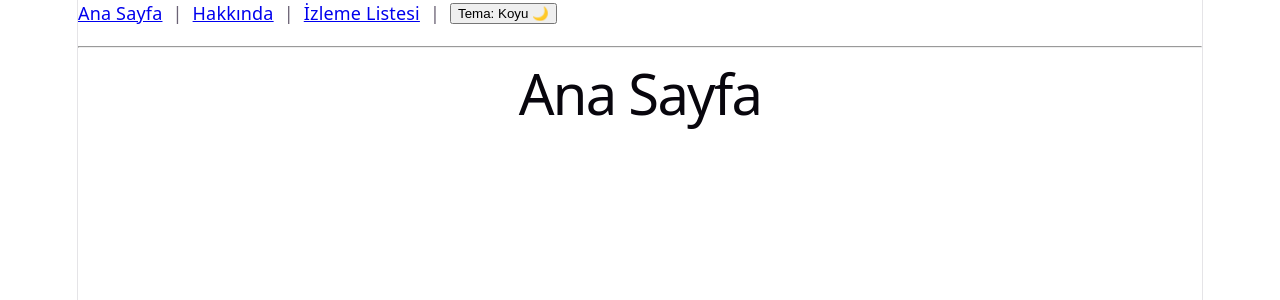
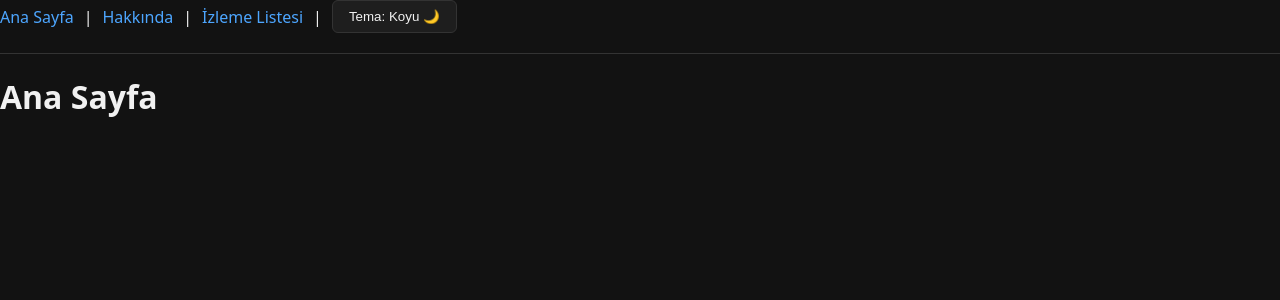
Before and after one commit to Elif-Gokce/flim-dizi-liste, a React (Vite) app: page / in a window 1280 px wide. Shown: the top 300 px of the page. Built offline with nearby package versions, Linux system fonts and the light colour scheme.

Commit message:
index.css dosyasına açık/koyu tema renk değişkenleri eklendi

```diff
--- a/src/index.css
+++ b/src/index.css
@@ -1,111 +1,49 @@
+/* Açık Tema Varsayılan Değerleri */
 :root {
-  --text: #6b6375;
-  --text-h: #08060d;
-  --bg: #fff;
-  --border: #e5e4e7;
-  --code-bg: #f4f3ec;
-  --accent: #aa3bff;
-  --accent-bg: rgba(170, 59, 255, 0.1);
-  --accent-border: rgba(170, 59, 255, 0.5);
-  --social-bg: rgba(244, 243, 236, 0.5);
-  --shadow:
-    rgba(0, 0, 0, 0.1) 0 10px 15px -3px, rgba(0, 0, 0, 0.05) 0 4px 6px -2px;
-
-  --sans: system-ui, 'Segoe UI', Roboto, sans-serif;
-  --heading: system-ui, 'Segoe UI', Roboto, sans-serif;
-  --mono: ui-monospace, Consolas, monospace;
-
-  font: 18px/145% var(--sans);
-  letter-spacing: 0.18px;
-  color-scheme: light dark;
-  color: var(--text);
-  background: var(--bg);
-  font-synthesis: none;
-  text-rendering: optimizeLegibility;
-  -webkit-font-smoothing: antialiased;
-  -moz-osx-font-smoothing: grayscale;
-
-  @media (max-width: 1024px) {
-    font-size: 16px;
-  }
+  --bg-color: #ffffff;
+  --text-color: #1a1a1a;
+  --card-bg: #f4f4f9;
+  --link-color: #0066cc;
+  --border-color: #e0e0e0;
 }
 
-@media (prefers-color-scheme: dark) {
-  :root {
-    --text: #9ca3af;
-    --text-h: #f3f4f6;
-    --bg: #16171d;
-    --border: #2e303a;
-    --code-bg: #1f2028;
-    --accent: #c084fc;
-    --accent-bg: rgba(192, 132, 252, 0.15);
-    --accent-border: rgba(192, 132, 252, 0.5);
-    --social-bg: rgba(47, 48, 58, 0.5);
-    --shadow:
-      rgba(0, 0, 0, 0.4) 0 10px 15px -3px, rgba(0, 0, 0, 0.25) 0 4px 6px -2px;
-  }
-
-  #social .button-icon {
-    filter: invert(1) brightness(2);
-  }
+/* Koyu Tema Değerleri */
+[data-theme='dark'] {
+  --bg-color: #121212;
+  --text-color: #f1f1f1;
+  --card-bg: #1e1e1e;
+  --link-color: #4da6ff;
+  --border-color: #333333;
 }
 
-#root {
-  width: 1126px;
-  max-width: 100%;
-  margin: 0 auto;
-  text-align: center;
-  border-inline: 1px solid var(--border);
-  min-height: 100svh;
-  display: flex;
-  flex-direction: column;
-  box-sizing: border-box;
+/* Tüm Sayfaya Renklerin Uygulanması */
+body {
+  background-color: var(--bg-color);
+  color: var(--text-color);
+  margin: 0;
+  font-family: system-ui, -apple-system, BlinkMacSystemFont, 'Segoe UI', Roboto, sans-serif;
+  transition: background-color 0.3s ease, color 0.3s ease;
 }
 
-body {
-  margin: 0;
+a {
+  color: var(--link-color);
+  text-decoration: none;
 }
 
-h1,
-h2 {
-  font-family: var(--heading);
-  font-weight: 500;
-  color: var(--text-h);
+a:hover {
+  text-decoration: underline;
 }
 
-h1 {
-  font-size: 56px;
-  letter-spacing: -1.68px;
-  margin: 32px 0;
-  @media (max-width: 1024px) {
-    font-size: 36px;
-    margin: 20px 0;
-  }
-}
-h2 {
-  font-size: 24px;
-  line-height: 118%;
-  letter-spacing: -0.24px;
-  margin: 0 0 8px;
-  @media (max-width: 1024px) {
-    font-size: 20px;
-  }
-}
-p {
-  margin: 0;
+hr {
+  border: 0;
+  border-top: 1px solid var(--border-color);
 }
 
-code,
-.counter {
-  font-family: var(--mono);
-  display: inline-flex;
-  border-radius: 4px;
-  color: var(--text-h);
+button {
+  padding: 8px 16px;
+  cursor: pointer;
+  border-radius: 6px;
+  border: 1px solid var(--border-color);
+  background-color: var(--card-bg);
+  color: var(--text-color);
 }
-
-code {
-  font-size: 15px;
-  line-height: 135%;
-  padding: 4px 8px;
-  background: var(--code-bg);
-}
```
